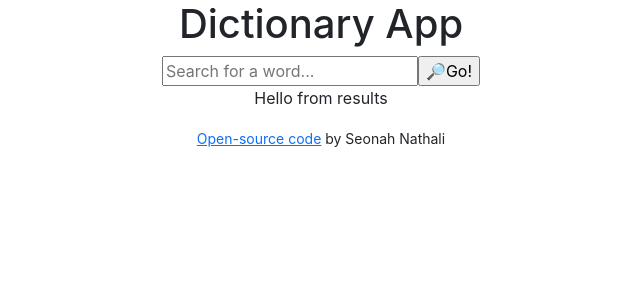
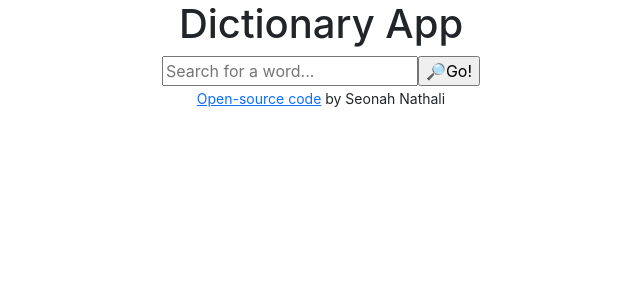
Before and after one commit to Pari-Pt/react-dictionary, a React (Create React App) app: page / in a window 1280 px wide. Shown: the top 300 px of the page, without its empty margins (319-959 px from the left). Built offline with nearby package versions, Linux system fonts and the light colour scheme.

Commit message:
Added conditional rendering for searched word display

```diff
--- a/src/Results.js
+++ b/src/Results.js
@@ -2,9 +2,14 @@ import React from "react";
 
 export default function Results(props){
     console.log(props)
+    if (props.results) {
+        let word = props.results.word;
     return(
         <div className="Results">
-            <p>Hello from results</p>
+            <h2>{word}</h2>
         </div>
-    )
+    );
+    } else {
+        return null;
+    }
 }
```
